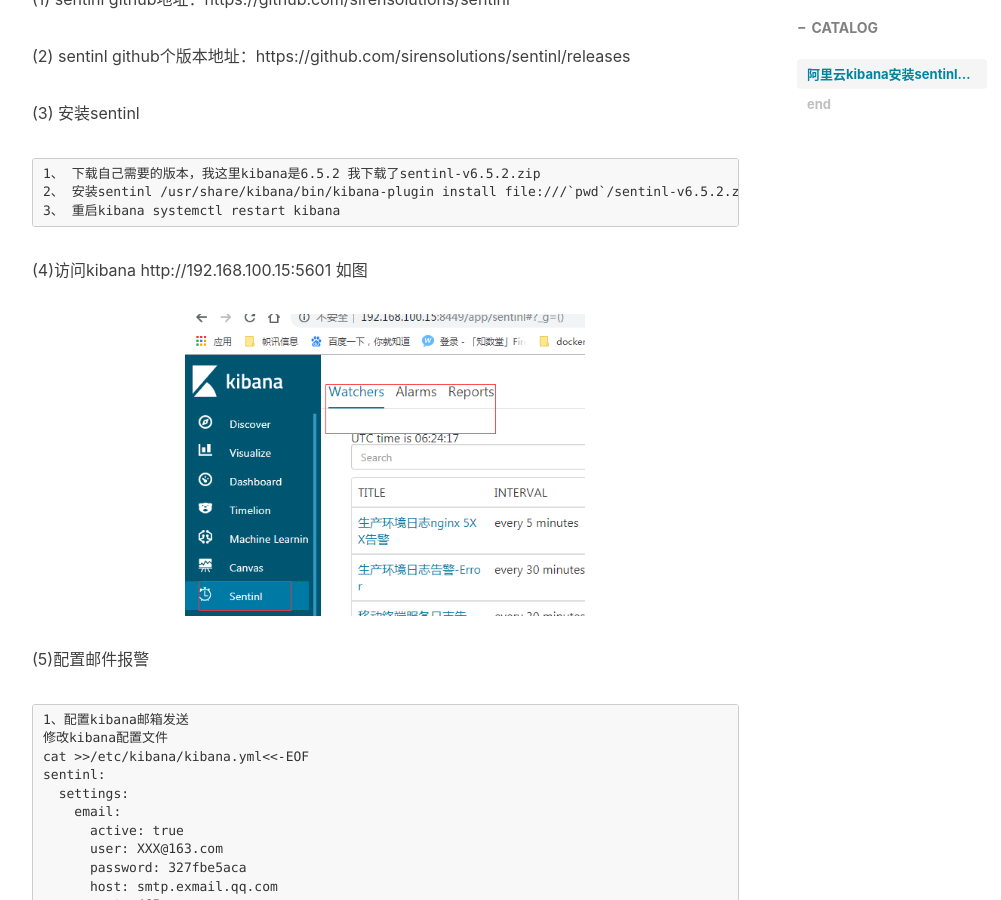
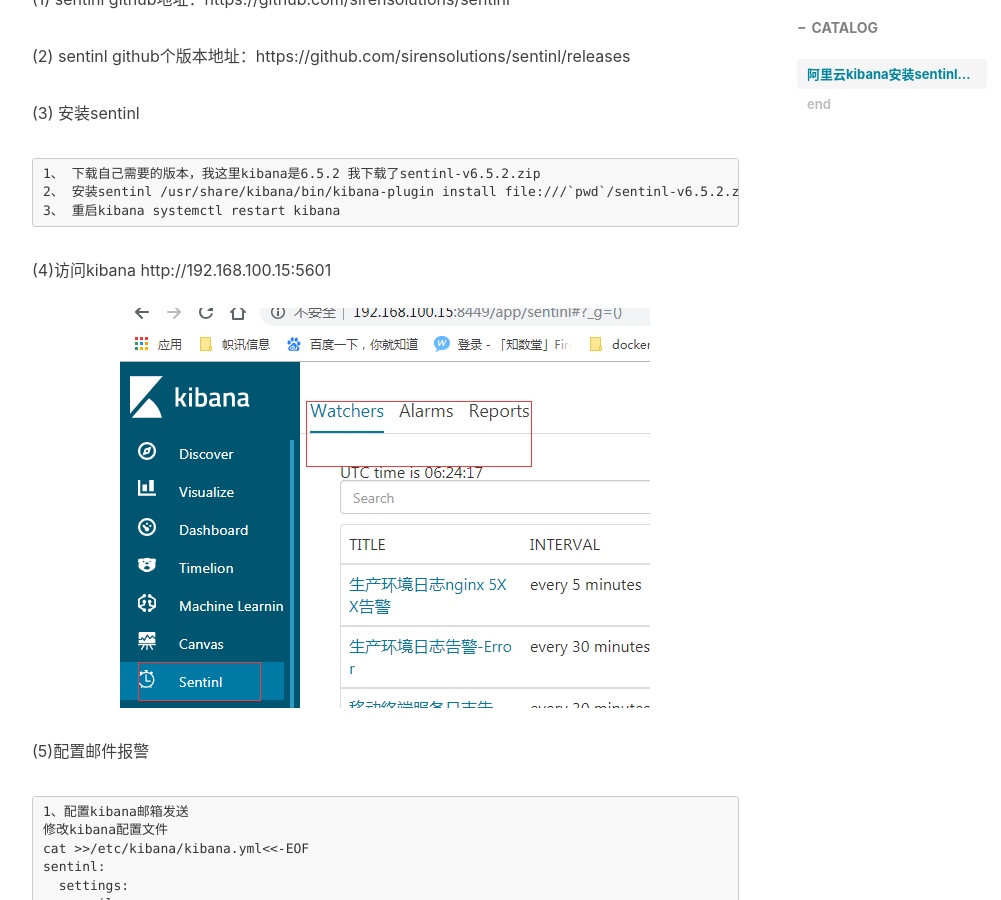
Before and after one commit to weiyanwei412/weiyanwei412.github.io, a Jekyll site: the page built from _posts/2018-12-19-阿里云kibana安装sentinl实现邮件报警.md, in a window 1280 px wide and 900 px high, scrolled down 710 px. Shown: the whole window, without its empty margins (233-1234 px from the left). Built offline with Jekyll 4.4.1, drawn with Linux system fonts in a browser that asks for light colours; nearby versions of some CDN libraries; comment, search, counter and statistics services are not loaded.

Commit message:
Update 2018-12-19-阿里云kibana安装sentinl实现邮件报警.md

````diff
--- a/_posts/2018-12-19-阿里云kibana安装sentinl实现邮件报警.md
+++ b/_posts/2018-12-19-阿里云kibana安装sentinl实现邮件报警.md
@@ -24,8 +24,7 @@
 3、 重启kibana systemctl restart kibana
 ```
 (4)访问kibana  http://192.168.100.15:5601
-如图
-<p><img width="400" src="https://github.com/weiyanwei412/weiyanwei412.github.io/blob/master/img/kibana-sentl.png?raw=true" height="303" alt=""></p>
+![Alt text](https://github.com/weiyanwei412/weiyanwei412.github.io/blob/master/img/kibana-sentl.png)
 
 (5)配置邮件报警
 ```
````
